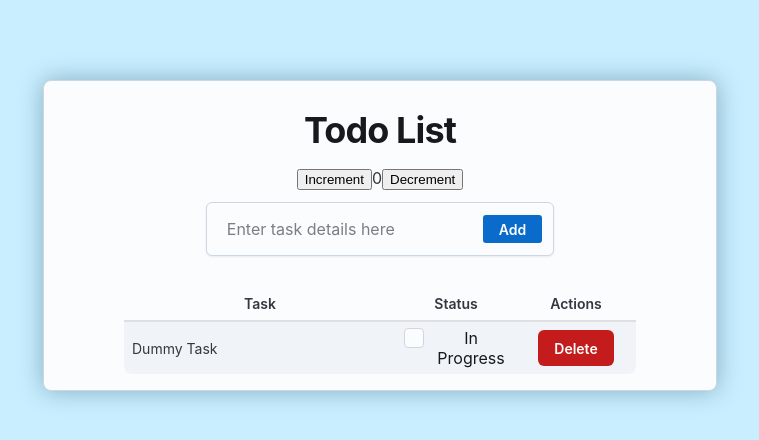
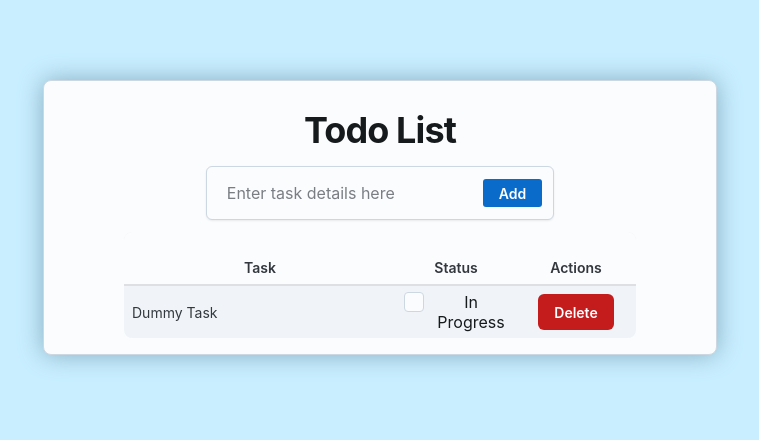
Before and after one commit to hassan-imran/simple-todo-app, a React (Create React App) app in the folder client/: page / in a window 1280 px wide. Shown: the top 440 px of the page, without its empty margins (260-1019 px from the left). Built offline with nearby package versions, Linux system fonts and the light colour scheme.

Commit message:
Implemented Redux for Todos
Implemented Todos logic through Redux and boilerplate cleanup.

```diff
--- a/client/package.json
+++ b/client/package.json
@@ -3,6 +3,7 @@
   "version": "0.1.0",
   "private": true,
   "dependencies": {
+    "@babel/plugin-proposal-private-property-in-object": "^7.21.11",
     "@emotion/react": "^11.11.4",
     "@emotion/styled": "^11.11.0",
     "@fontsource/roboto": "^5.0.12",
--- a/client/src/App.js
+++ b/client/src/App.js
@@ -3,7 +3,6 @@ import TodoForm from './TodoForm';
 import React, { useState } from 'react';
 import { Card, Typography } from '@mui/joy';
 import TodoList from './TodoList';
-import { Counter } from './features/counter/Counter'
 
 function App() {
   const [tasks, setTask] = useState([
@@ -23,7 +22,6 @@ function App() {
       justifyContent: "center"
     }}>
       <Typography level='h1' style={{ marginTop: '0.25em' }}>Todo List</Typography>
-      <Counter />
       <TodoForm tasks={tasks} setTask={setTask} />
       <TodoList tasks={tasks} setTask={setTask} />
     </Card>
--- a/client/src/TodoForm.js
+++ b/client/src/TodoForm.js
@@ -1,11 +1,15 @@
 import React, { useState } from 'react';
 import { Button, FormHelperText, Input } from '@mui/joy';
-import { InfoOutlined } from '@mui/icons-material'
+import { InfoOutlined } from '@mui/icons-material';
+import { useDispatch } from 'react-redux';
+import { add } from './features/todo/taskSlice';
 
-const TodoForm = ({ tasks, setTask }) => {
+const TodoForm = () => {
 
     const [text, setText] = useState('');
     const [error, setError] = useState('');
+    // const tasks = useSelector((state) => state.tasks);
+    const dispatch = useDispatch();
 
     const addError = (errorText) => {
         return (
@@ -16,24 +20,20 @@ const TodoForm = ({ tasks, setTask }) => {
         )
     }
 
-    function addTask(text) {
+    const handleAddTask = (text) => {
         if (text) {
-            const newTask = {
-                id: Date.now(),
-                text,
-                completed: false,
-            }
-            setTask([...tasks, newTask]);
+            dispatch(add(text));
             setText('');
         } else {
-            setError('Please enter task first!');
+            setError('Please enter task first!')
         }
+
     }
 
     return (<div>
         <Input
             color='neutral'
-            endDecorator={<Button variant='solid' color='primary' onClick={() => addTask(text)}>Add</Button>}
+            endDecorator={<Button variant='solid' color='primary' onClick={() => handleAddTask(text)}>Add</Button>}
             placeholder='Enter task details here'
             type="text"
             value={text}
--- a/client/src/TodoList.js
+++ b/client/src/TodoList.js
@@ -1,30 +1,20 @@
 import { Table, Button, Checkbox } from '@mui/joy';
+import { useSelector, useDispatch } from 'react-redux';
+import { toggleComplete, deleteTask } from './features/todo/taskSlice';
 
-const TodoList = ({ tasks, setTask }) => {
+const TodoList = () => {
 
-    const deleteTask = (id) => {
-        setTask(tasks.filter(task => task.id !== id));
-    };
+    const dispatch = useDispatch();
+    const tasks = useSelector((state) => state.tasks);
 
-    const checkboxGenerator = (task) => {
+    const checkboxGenerator = (taskId) => {
         return (
             <Checkbox
-                label={task.completed ? "Completed" : "In Progress"}
-                checked={task.completed}
-                onChange={() => toggleStatus(task.id)}
+                label={tasks[taskId].completed ? "Completed" : "In Progress"}
+                checked={tasks[taskId].completed}
+                onChange={() => dispatch(toggleComplete(taskId))}
             />
         );
-    }
-
-    const toggleStatus = (id) => {
-        setTask(tasks.map((task) => {
-            if (task.id == id) {
-                // console.log({ ...task, completed: !task.completed })
-                return { ...task, completed: !task.completed }
-            } else {
-                return task;
-            }
-        }))
     }
 
     return (
@@ -37,16 +27,24 @@ const TodoList = ({ tasks, setTask }) => {
                 </tr>
             </thead>
             <tbody>
-                {tasks.map(task => (
-                    <tr>
-                        <td>{!task.completed ? task.text : <span className='completed-strike'>{task.text}</span>}</td>
-                        <td className='checkbox-col'>{checkboxGenerator(task)}</td>
-                        <td className='action-col'>
-                            {/* <Button variant='solid' color='primary' onClick={() => toggleStatus(task.id)}>{task.completed ? 'In progress' : 'Done'}</Button> */}
-                            <Button variant='solid' color='danger' onClick={() => deleteTask(task.id)}>Delete</Button>
-                        </td>
-                    </tr>
-                ))}
+                {Object.keys(tasks).map(taskId => {
+                    const task = tasks[taskId];
+                    return (
+                        <tr key={taskId}>
+                            <td>
+                                {!task.completed ? task.text : <span className='completed-strike'>{task.text}</span>}
+                            </td>
+                            <td className='checkbox-col'>
+                                {checkboxGenerator(taskId)}
+                            </td>
+                            <td className='action-col'>
+                                {/* <Button variant='solid' color='primary' onClick={() => toggleStatus(taskId)}>{task.completed ? 'In progress' : 'Done'}</Button> */}
+                                <Button variant='solid' color='danger' onClick={() => dispatch(deleteTask(taskId))}>Delete</Button>
+                            </td>
+                        </tr>
+                    );
+                })}
+
             </tbody>
         </Table>
     )
--- a/client/src/app/store.js
+++ b/client/src/app/store.js
@@ -1,8 +1,8 @@
 import { configureStore } from '@reduxjs/toolkit';
-import counterReducer from '../features/counter/counterSlice';
+import taskReducer from '../features/todo/taskSlice'
 
 export const store = configureStore({
   reducer: {
-    counter: counterReducer,
+    tasks: taskReducer,
   },
 })
--- a/client/src/features/counter/counterSlice.js
+++ /dev/null
@@ -1,30 +0,0 @@
-import { createSlice } from '@reduxjs/toolkit'
-
-const initialState = {
-  value: 0,
-}
-
-export const counterSlice = createSlice({
-  name: 'counter',
-  initialState,
-  reducers: {
-    increment: (state) => {
-      // Redux Toolkit allows us to write "mutating" logic in reducers. It
-      // doesn't actually mutate the state because it uses the Immer library,
-      // which detects changes to a "draft state" and produces a brand new
-      // immutable state based off those changes
-      state.value += 1
-    },
-    decrement: (state) => {
-      state.value -= 1
-    },
-    incrementByAmount: (state, action) => {
-      state.value += action.payload
-    },
-  },
-})
-
-// Action creators are generated for each case reducer function
-export const { increment, decrement, incrementByAmount } = counterSlice.actions
-
-export default counterSlice.reducer
--- a/client/src/features/counter/Counter.js
+++ b/client/src/features/todo/Tasks.js
@@ -1,10 +1,10 @@
 import React from 'react'
 import { useSelector, useDispatch } from 'react-redux'
-import { decrement, increment } from './counterSlice'
+import { add, toggleComplete, deleteTodo } from './taskSlice'
 
-export function Counter() {
-  const count = useSelector((state) => state.counter.value)
-  const dispatch = useDispatch()
+export function Task() {
+  const tasks = useSelector((state) => state.tasks);
+  const dispatch = useDispatch();
 
   return (
     <div>
--- /dev/null
+++ b/client/src/features/todo/taskSlice.js
@@ -0,0 +1,35 @@
+import { createSlice } from '@reduxjs/toolkit'
+
+const initialState = {
+    '1': {
+        text: 'Dummy Task',
+        completed: false
+    },
+}
+
+export const taskSlice = createSlice({
+    name: 'tasks',
+    initialState,
+    reducers: {
+        add: (state, action) => {
+            state[Date.now()] = {
+                text: action.payload,
+                completed: false
+            }
+        },
+        toggleComplete: (state, action) => {
+            const todo = state[action.payload];
+            if (todo) {
+                todo.completed = !todo.completed;
+            }
+        },
+        deleteTask: (state, action) => {
+            delete state[action.payload];
+        },
+    },
+})
+
+// Action creators are generated for each case reducer function
+export const { add, toggleComplete, deleteTask } = taskSlice.actions
+
+export default taskSlice.reducer
```
Also changed, not shown: 1 other file (tests, documents, lock files or other folders).
